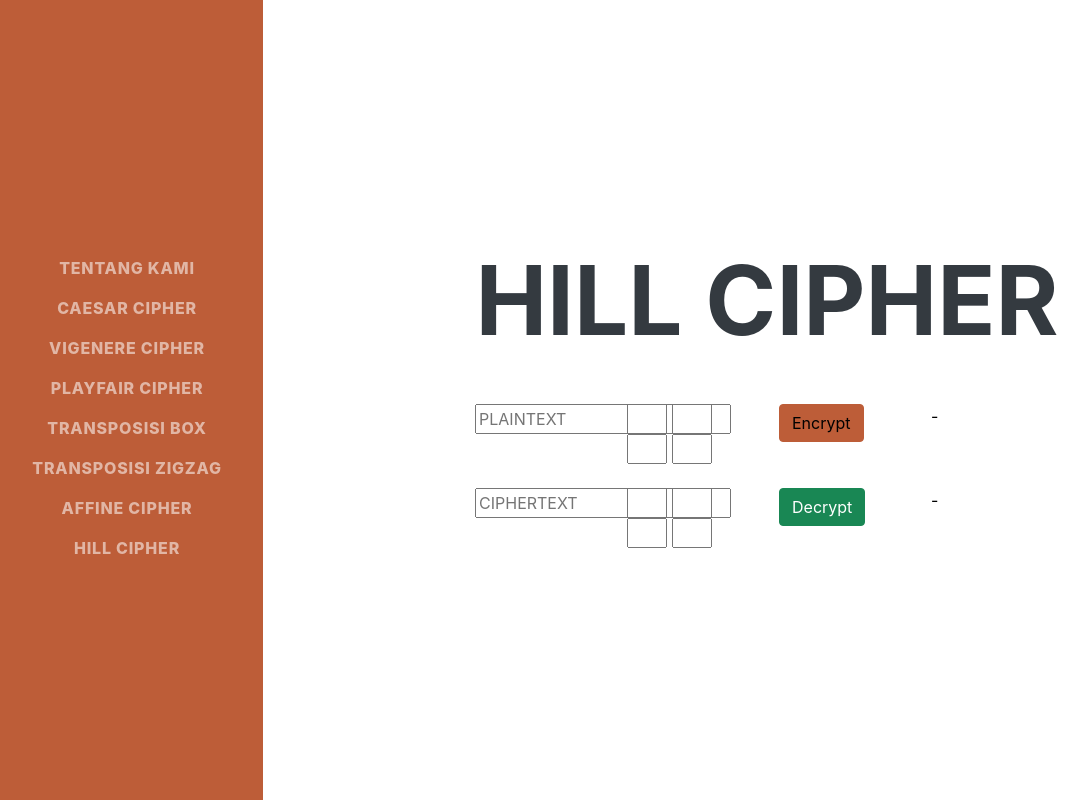
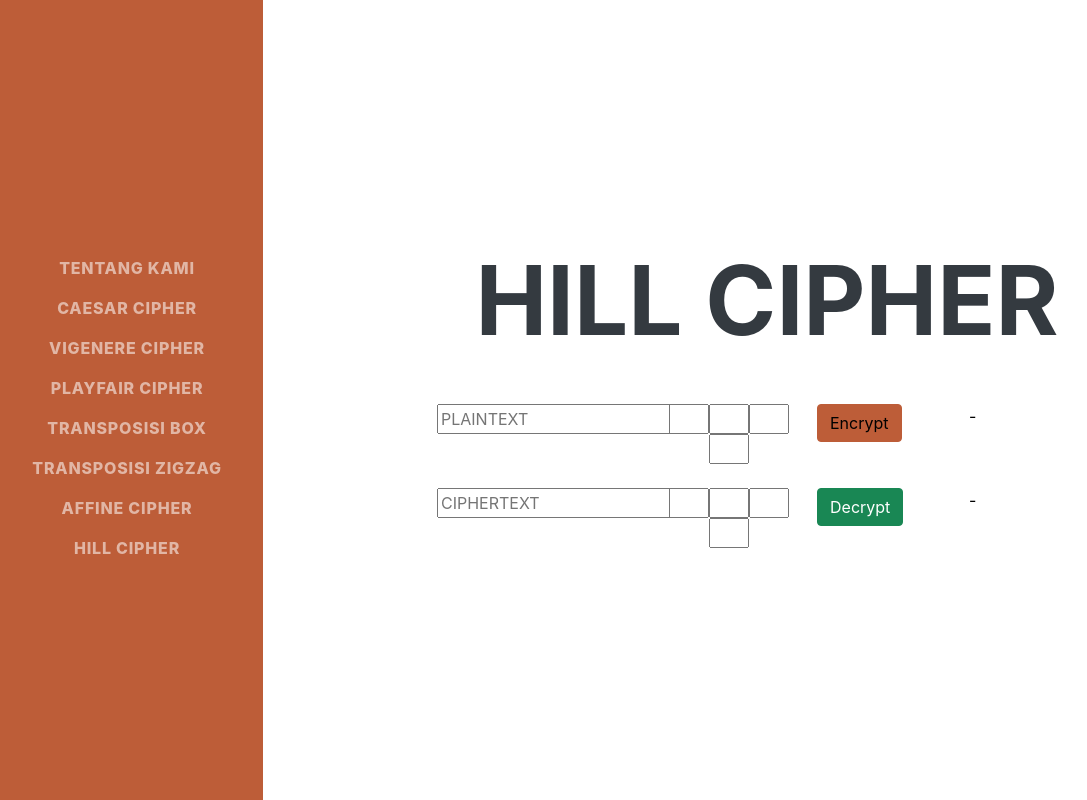
Before and after one commit to DwiGunawanLim/Project1KeamananData, a plain HTML site: page kriptografi/hill.html in a window 1280 px wide. Shown: the whole page, without its empty margins (9-1096 px from the left). Drawn offline with nearby package versions, Linux system fonts and the light colour scheme; a web font is replaced by a local one.

Commit message:
sedikit perbaikan tampilan
sisanya hanya tinggal mengedit tampilan affine chiper

```diff
--- a/kriptografi/hill.html
+++ b/kriptografi/hill.html
@@ -52,26 +52,30 @@
                     <div class="row-md mb-4">
                         <form method="post" name="formEncryptHillCipher" onsubmit="encryptHillCipher(); return false;">
                             <div class="row gy-4 mt-6 justify-content-center" data-aos="zoom-in" data-aos-delay="250">
-                                <div class="col-xl-2 col-md-4">
+                                <div class="col-xl-3 col-md-2">
                                     <div class="icon-box">
                                         <input type="text" name="plainHillCipher" style="text-transform: uppercase"
                                             pattern="[a-zA-Z /s]*" placeholder="plaintext" required>
                                     </div>
                                 </div>
-                                <div class="col-xl-2 col-md-4">
+                                <div class="col-xl-2">
                                     <div class="icon-box center">
+                                        <div class="row justify-content-center">
                                             <input style="width: 40px" type="text" name="key00" pattern="[0-9]*">
                                             <input style="width: 40px" type="text" name="key01" pattern="[0-9]*">
                                             <input style="width: 40px" type="text" name="key10" pattern="[0-9]*">
+                                        </div>
+                                        <div class="row justify-content-center">
                                             <input style="width: 40px" type="text" name="key11" pattern="[0-9]*">
                                         </div>
                                     </div>
-                                <div class="col-xl-2 col-md-4">
+                                </div>
+                                <div class="col-xl-2 col-md-2">
                                     <div class="icon-box">
                                         <button type="submit" class="btn btn-primary">Encrypt</button>
                                     </div>
                                 </div>
-                                <div class="col-xl-2 col-md-4">
+                                <div class="col-xl-2 col-md-2">
                                     <div class="icon-box">
                                         <div style="color: black"><span id="hasilEnkripsiHillCipher"> - </span>
                                         </div>
@@ -83,7 +87,7 @@
                     <div>
                         <form method="post" name="formDecryptHillCipher" onsubmit="decryptHillCipher(); return false;">
                             <div class="row gy-4 mt-8 justify-content-center" data-aos="zoom-in" data-aos-delay="250">
-                                <div class="col-xl-2 col-md-4">
+                                <div class="col-xl-3 col-md-4">
                                     <div class="icon-box">
                                         <input type="text" name="cipherHillCipher" style="text-transform: uppercase"
                                             pattern="[a-zA-Z /s]*" placeholder="ciphertext" required>
@@ -91,10 +95,14 @@
                                 </div>
                                 <div class="col-xl-2 col-md-4">
                                     <div class="icon-box">
+                                        <div class="row justify-content-center">
                                             <input style="width: 40px" type="text" name="key00" pattern="[0-9]*">
                                             <input style="width: 40px" type="text" name="key01" pattern="[0-9]*">
                                             <input style="width: 40px" type="text" name="key10" pattern="[0-9]*">
+                                        </div>
+                                        <div class="row justify-content-center">
                                             <input style="width: 40px" type="text" name="key11" pattern="[0-9]*">
+                                        </div>
                                     </div>
                                 </div>
                                 <div class="col-xl-2 col-md-4">
```
Also changed, not shown: kriptografi/box.html (+1 -0 lines), kriptografi/playfair.html (+5 -0 lines), kriptografi/vigenere.html (+1 -1 lines). Lines whose indentation alone changed are shown as unchanged.
